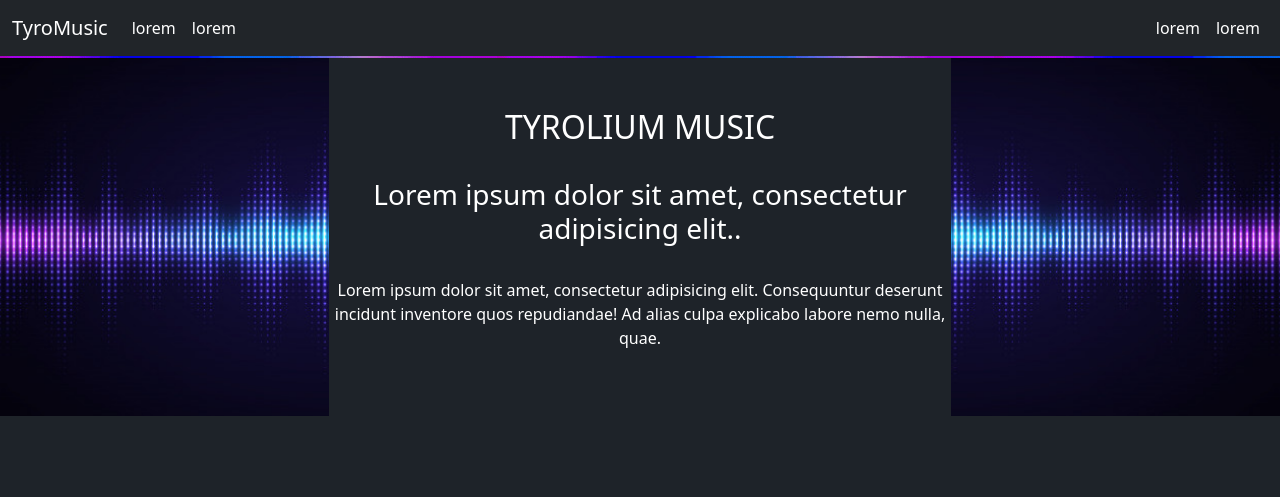
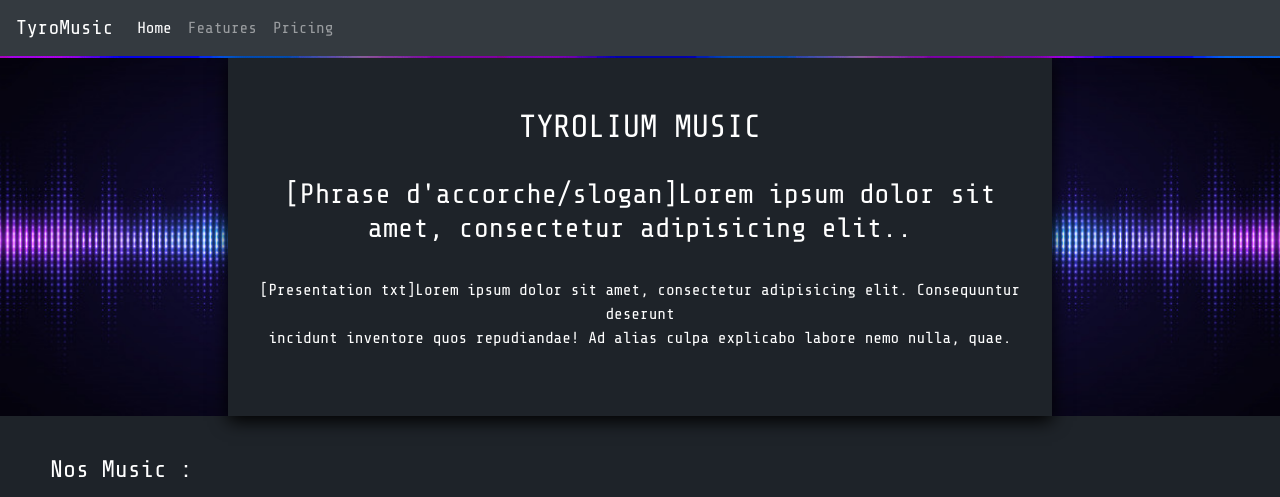
Before and after one commit to TheMaxium69/Selemusium-WebSite, a PHP site: page / in a window 1280 px wide. Shown: the top 497 px of the page. Before the commit the page ends 416 px from the top, so only its background shows below. Run offline with PHP 8.4, Linux system fonts and the light colour scheme; grey boxes are pictures that could not be loaded.

Commit message:
finish today

```diff
--- a/index.html
+++ b/index.html
@@ -4,37 +4,39 @@
   <title>TyroMusic</title>
   <meta charset="utf-8">
   <meta name="viewport" content="width=device-width, initial-scale=1">
-  <link href="https://cdn.jsdelivr.net/npm/bootstrap@5.0.2/dist/css/bootstrap.min.css" rel="stylesheet" integrity="sha384-EVSTQN3/azprG1Anm3QDgpJLIm9Nao0Yz1ztcQTwFspd3yD65VohhpuuCOmLASjC" crossorigin="anonymous">
+  <link rel="stylesheet" href="https://stackpath.bootstrapcdn.com/bootstrap/4.3.1/css/bootstrap.min.css" integrity="sha384-ggOyR0iXCbMQv3Xipma34MD+dH/1fQ784/j6cY/iJTQUOhcWr7x9JvoRxT2MZw1T" crossorigin="anonymous">
+  <link href="styles.css" rel="stylesheet">
 
-  <link href="styles.css" rel="stylesheet">
+  <link rel="preconnect" href="https://fonts.googleapis.com">
+  <link rel="preconnect" href="https://fonts.gstatic.com" crossorigin>
+  <link href="https://fonts.googleapis.com/css2?family=Share+Tech+Mono&display=swap" rel="stylesheet">
 </head>
 <body>
 <header>
-  <nav class="navbar navbar-expand-lg navbar-dark bg-dark">
-    <div class="container-fluid">
+  <nav class="navbar navbar-expand-lg navbar-dark bg-dark fixed-top">
   <a class="navbar-brand" href="#">TyroMusic</a>
-      <button class="navbar-toggler" type="button" data-bs-toggle="collapse" data-bs-target="#navbarSupportedContent" aria-controls="navbarSupportedContent" aria-expanded="false" aria-label="Toggle navigation">
+  <button class="navbar-toggler" type="button" data-toggle="collapse" data-target="#navbarNavDropdown" aria-controls="navbarNavDropdown" aria-expanded="false" aria-label="Toggle navigation">
     <span class="navbar-toggler-icon"></span>
   </button>
-      <div class="collapse navbar-collapse" id="navbarSupportedContent">
-        <ul class="navbar-nav me-auto mb-2 mb-lg-0">
-          <li class="nav-item">
-            <a class="nav-link active" aria-current="page" href="">lorem</a>
+  <div class="collapse navbar-collapse" id="navbarNavDropdown">
+    <ul class="navbar-nav">
+      <li class="nav-item active">
+        <a class="nav-link" href="#">Home <span class="sr-only">(current)</span></a>
       </li>
       <li class="nav-item">
-            <a class="nav-link active" aria-current="page" href="">lorem</a>
-          </li>
-        </ul>
-        <ul class="navbar-nav form-inline">
-          <li class="nav-item">
-            <a class="nav-link active" aria-current="page" href="">lorem</a>
+        <a class="nav-link" href="#">Features</a>
       </li>
       <li class="nav-item">
-            <a class="nav-link active" aria-current="page" href="">lorem</a>
+        <a class="nav-link" href="#">Pricing</a>
       </li>
     </ul>
   </div>
-    </div>
+</nav>
+  <nav class="navbar navbar-dark bg-dark">
+    <a class="navbar-brand" href="#">
+      <img src="/docs/4.6/assets/brand/bootstrap-solid.svg" width="30" height="30" class="d-inline-block align-top" alt="">
+      Bootstrap
+    </a>
   </nav>
 </header>
 <main>
@@ -43,17 +45,62 @@
       <article>
         <h2>TYROLIUM MUSIC</h2>
         <br>
-        <h3>Lorem ipsum dolor sit amet, consectetur adipisicing elit..</h3>
+        <h3>[Phrase d'accorche/slogan]Lorem ipsum dolor sit amet, consectetur adipisicing elit..</h3>
         <br>
-        <p>Lorem ipsum dolor sit amet, consectetur adipisicing elit. Consequuntur deserunt<br> incidunt inventore quos repudiandae! Ad alias culpa explicabo labore nemo nulla, quae.</p>
+        <p>[Presentation txt]Lorem ipsum dolor sit amet, consectetur adipisicing elit. Consequuntur deserunt<br> incidunt inventore quos repudiandae! Ad alias culpa explicabo labore nemo nulla, quae.</p>
       </article>
+    </div>
+  </section>
+  <section id="title">
+    <div>
+    <h4>Nos Music : </h4>
+    </div>
+  </section>
+  <section id="music">
+    <div class="card bg-dark music">
+      <div class="row">
+        <div>
+          <iframe scrolling="no" frameborder="no" allow="autoplay" src="https://w.soundcloud.com/player/?url=https%3A//api.soundcloud.com/tracks/851372620&color=%23ff5500&auto_play=false&hide_related=false&show_comments=true&show_user=true&show_reposts=false&show_teaser=true&visual=true"></iframe>
+        </div>
+        <div class="card-body">
+          <h5 class="card-title">Special title treatment</h5>
+          <p class="card-text">With supporting text below as a natural lead-in to additional content.</p>
+          <a href="#" class="btn btn-primary">Go somewhere</a>
+        </div>
+      </div>
+    </div>
+
+    <div class="card bg-dark music">
+      <div class="row">
+        <div>
+          <iframe scrolling="no" frameborder="no" allow="autoplay" src="https://w.soundcloud.com/player/?url=https%3A//api.soundcloud.com/tracks/851372620&color=%23ff5500&auto_play=false&hide_related=false&show_comments=true&show_user=true&show_reposts=false&show_teaser=true&visual=true"></iframe>
+        </div>
+        <div class="card-body">
+          <h5 class="card-title">Special title treatment</h5>
+          <p class="card-text">With supporting text below as a natural lead-in to additional content.</p>
+          <a href="#" class="btn btn-primary">Go somewhere</a>
+        </div>
+      </div>
+    </div>
+
+    <div class="card bg-dark music">
+      <div class="row">
+        <div>
+          <iframe scrolling="no" frameborder="no" allow="autoplay" src="https://w.soundcloud.com/player/?url=https%3A//api.soundcloud.com/tracks/851372620&color=%23ff5500&auto_play=false&hide_related=false&show_comments=true&show_user=true&show_reposts=false&show_teaser=true&visual=true"></iframe>
+        </div>
+        <div class="card-body">
+          <h5 class="card-title">Special title treatment</h5>
+          <p class="card-text">With supporting text below as a natural lead-in to additional content.</p>
+          <a href="#" class="btn btn-primary">Go somewhere</a>
+        </div>
+      </div>
     </div>
   </section>
 </main>
 
 
-<script src="https://cdn.jsdelivr.net/npm/bootstrap@5.0.2/dist/js/bootstrap.bundle.min.js" integrity="sha384-MrcW6ZMFYlzcLA8Nl+NtUVF0sA7MsXsP1UyJoMp4YLEuNSfAP+JcXn/tWtIaxVXM" crossorigin="anonymous"></script>
-<script src="https://cdn.jsdelivr.net/npm/@popperjs/core@2.9.2/dist/umd/popper.min.js" integrity="sha384-IQsoLXl5PILFhosVNubq5LC7Qb9DXgDA9i+tQ8Zj3iwWAwPtgFTxbJ8NT4GN1R8p" crossorigin="anonymous"></script>
-<script src="https://cdn.jsdelivr.net/npm/bootstrap@5.0.2/dist/js/bootstrap.min.js" integrity="sha384-cVKIPhGWiC2Al4u+LWgxfKTRIcfu0JTxR+EQDz/bgldoEyl4H0zUF0QKbrJ0EcQF" crossorigin="anonymous"></script>
+<script src="https://code.jquery.com/jquery-3.3.1.slim.min.js" integrity="sha384-q8i/X+965DzO0rT7abK41JStQIAqVgRVzpbzo5smXKp4YfRvH+8abtTE1Pi6jizo" crossorigin="anonymous"></script>
+<script src="https://cdnjs.cloudflare.com/ajax/libs/popper.js/1.14.7/umd/popper.min.js" integrity="sha384-UO2eT0CpHqdSJQ6hJty5KVphtPhzWj9WO1clHTMGa3JDZwrnQq4sF86dIHNDz0W1" crossorigin="anonymous"></script>
+<script src="https://stackpath.bootstrapcdn.com/bootstrap/4.3.1/js/bootstrap.min.js" integrity="sha384-JjSmVgyd0p3pXB1rRibZUAYoIIy6OrQ6VrjIEaFf/nJGzIxFDsf4x0xIM+B07jRM" crossorigin="anonymous"></script>
 </body>
 </html>
--- a/styles.css
+++ b/styles.css
@@ -1,6 +1,7 @@
 body{
     color: white;
     background-color: #1E2329;
+    font-family: 'Share Tech Mono', monospace;
 }
 
 
@@ -33,8 +34,33 @@ header{
 #home article{
     text-align: center;
     background-color: #1E2329;
-    margin-left: 20%;
-    margin-right: 20%;
-    padding-top: 50px;
-    padding-bottom: 50px;
+    margin-left: 10%;
+    margin-right: 10%;
+    padding: 50px 15px;
+    box-shadow: 0px 5px 17px black;
 }
+
+
+
+#title div{
+    margin-top: 40px;
+}
+
+#title h4{
+    margin-left: 50px;
+
+}
+
+
+#music .row{
+    margin: unset;
+}
+
+#music .music{
+    margin: 15px 30px;
+}
+
+#music iframe{
+    width: 100%;
+    height: 300px;
+}
```
Lines whose indentation alone changed are shown as unchanged.
